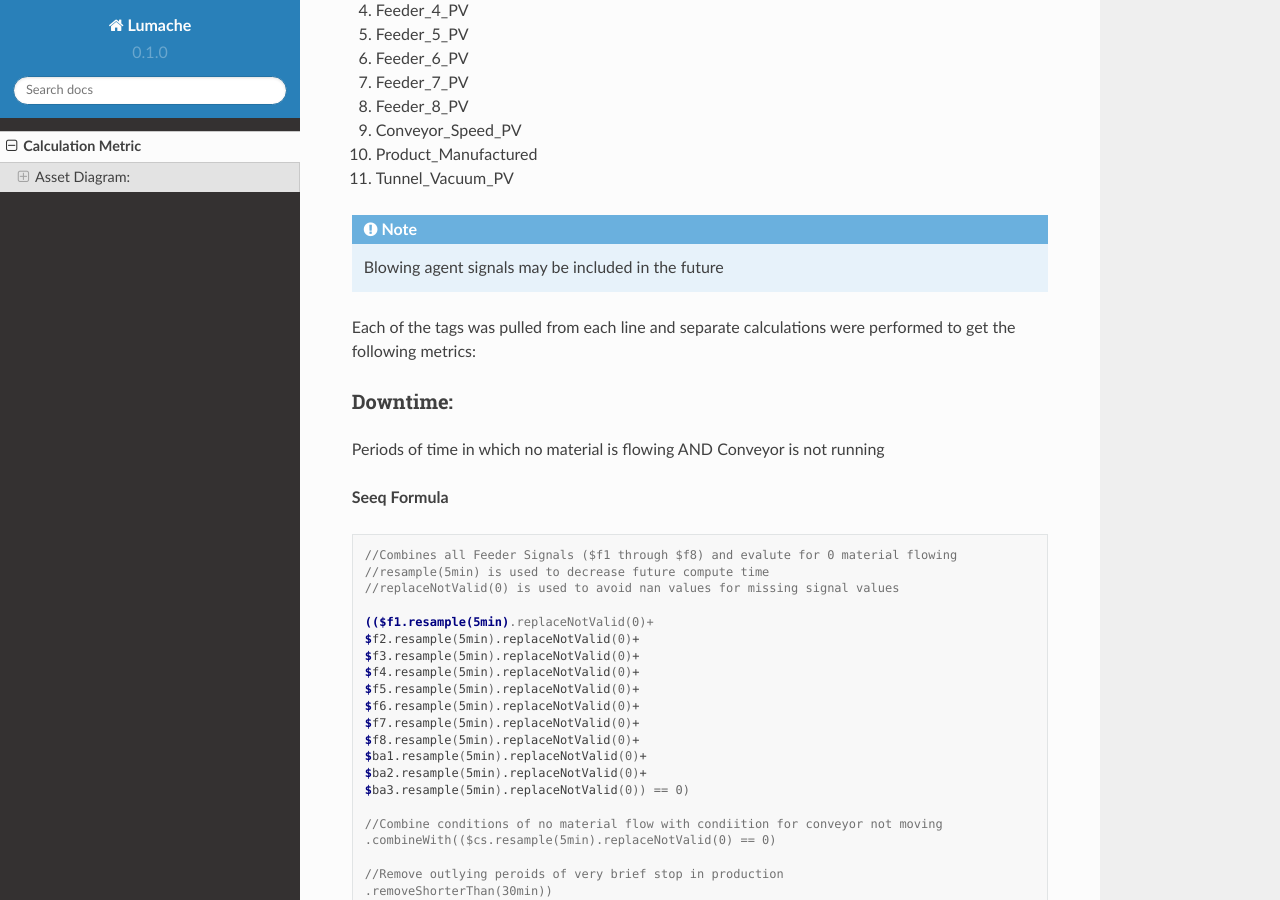
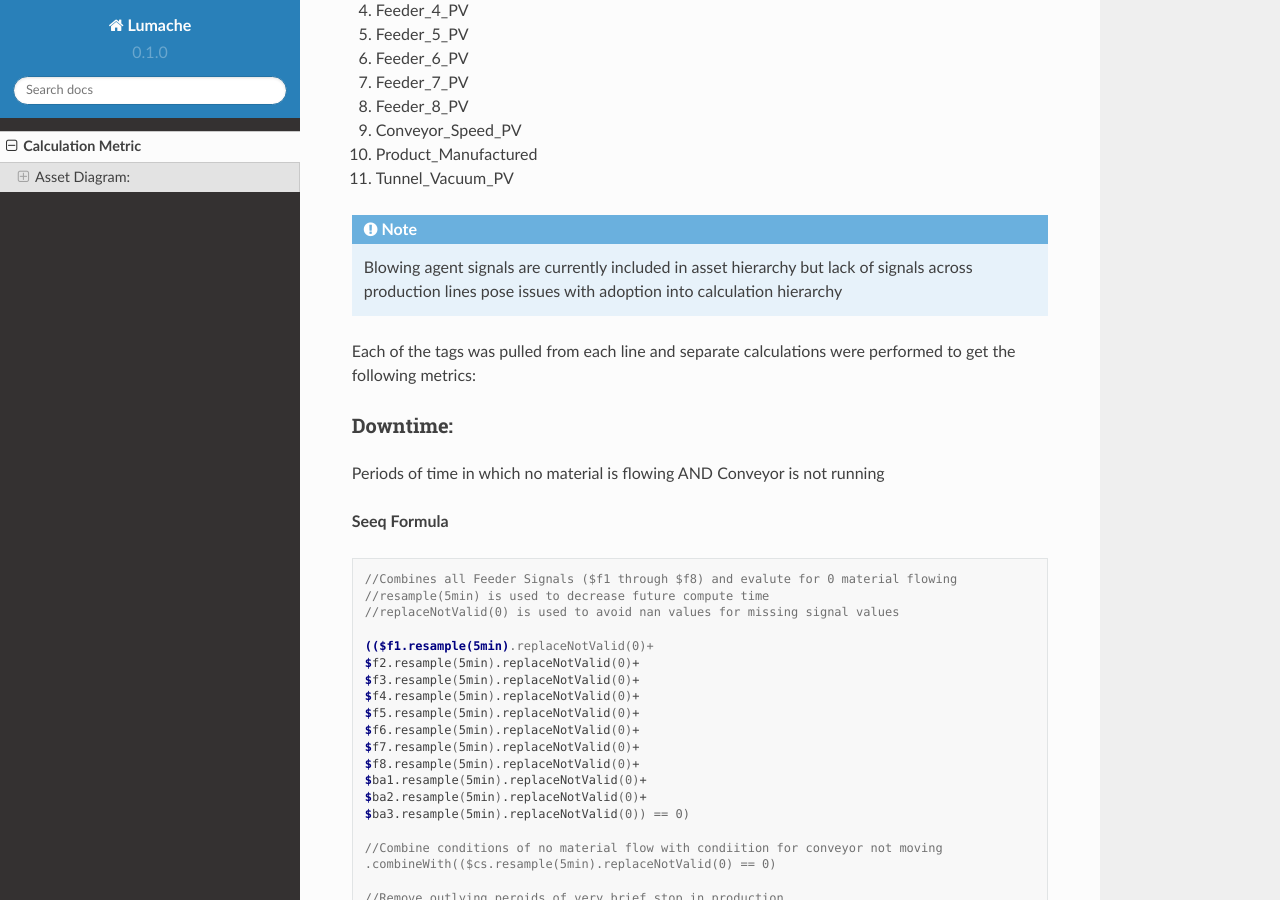
Before and after one commit to heananbird/Seeq-Cost-Throughput-Curve-Guide, a Sphinx documentation site: the page built from docs/source/metric.rst, in a window 1280 px wide and 900 px high, scrolled down 588 px. Built offline with Sphinx 7.4.7 and the Read the Docs theme 2.0.0, drawn with Linux system fonts in a browser that asks for light colours; pages that are not in the unit, such as notebooks, are missing from menus.

Commit message:
Update metric.rst

```diff
--- a/docs/source/metric.rst
+++ b/docs/source/metric.rst
@@ -31,7 +31,7 @@ There are 8 calculated metrics that are derived from 11 tag signals. The origina
 #. Tunnel_Vacuum_PV
 
 .. note::
-   Blowing agent signals may be included in the future
+   Blowing agent signals are currently included in asset hierarchy but lack of signals across production lines pose issues with adoption into calculation       hierarchy
 
 Each of the tags was pulled from each line and separate calculations were performed to get the following metrics:
 
```
